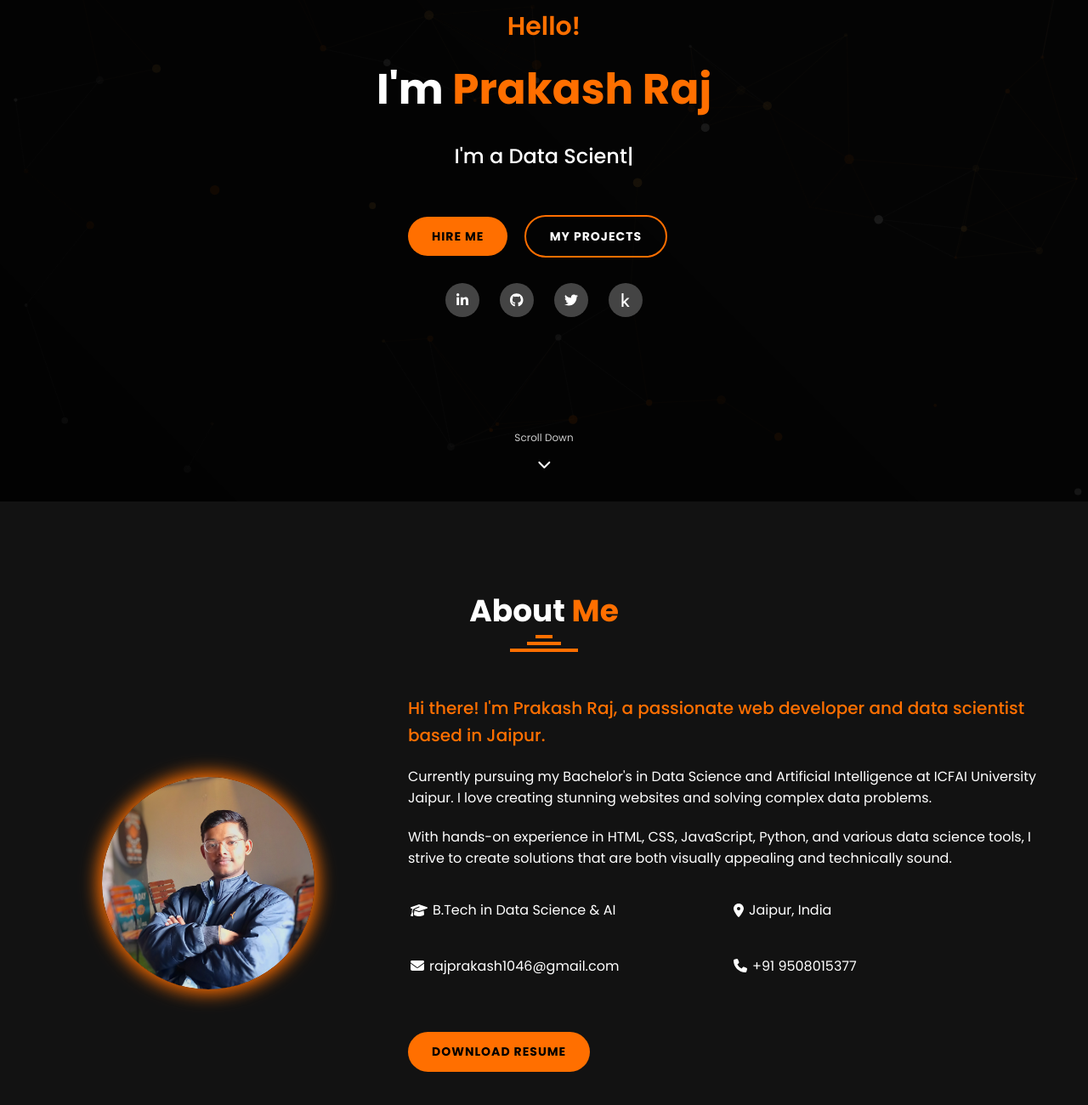
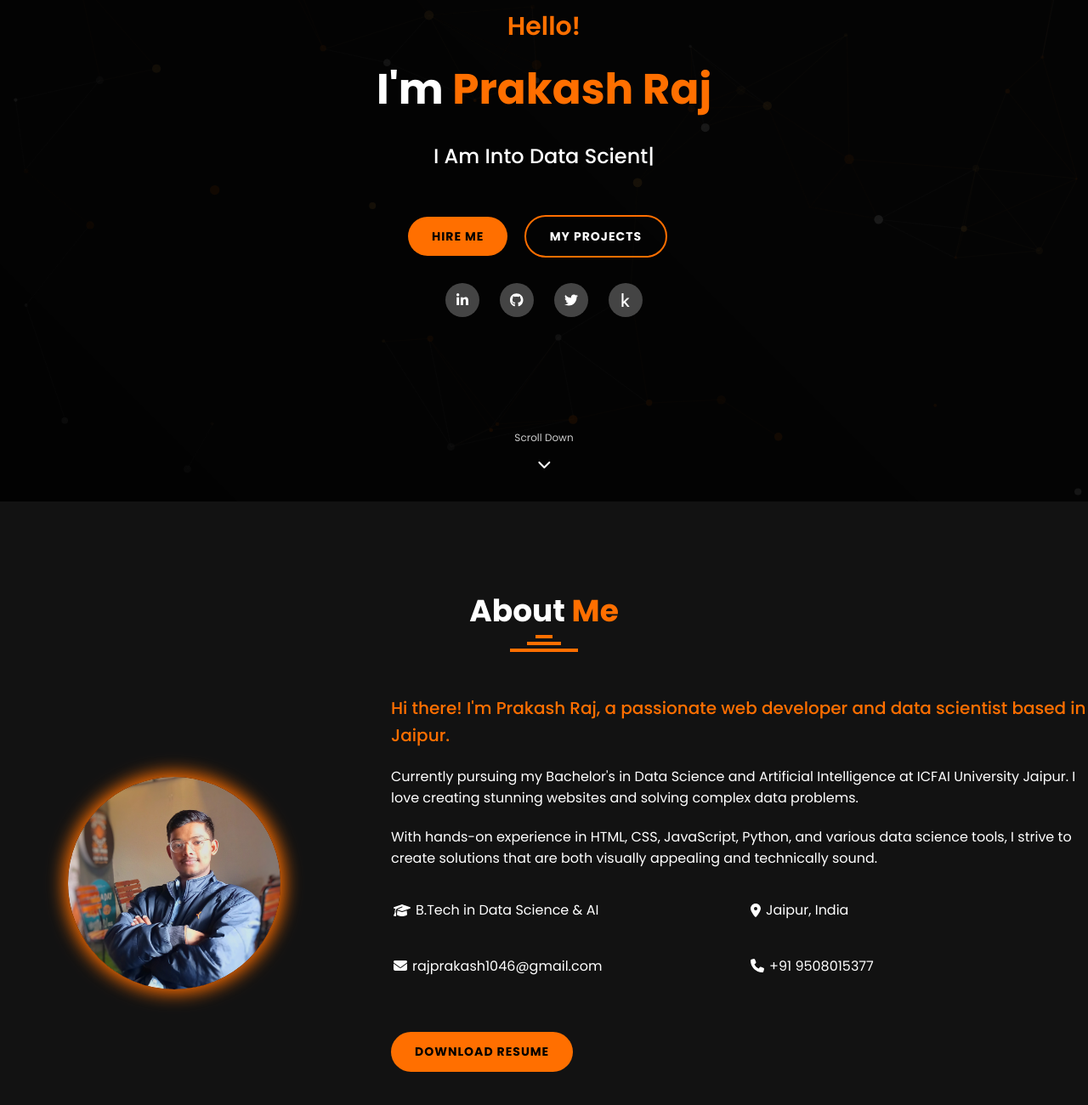
Before and after one commit to 1046prt/prakashraj, a plain HTML site: page index.html in a window 1280 px wide. Shown: the part 210-1510 px from the top of the page at 85% size. Drawn offline with Linux system fonts and the light colour scheme.

Commit message:
Some changes in hero section

```diff
--- a/index.html
+++ b/index.html
@@ -8,7 +8,7 @@
     <script src="https://cdnjs.cloudflare.com/ajax/libs/font-awesome/6.4.0/js/all.min.js"></script>
     <script defer src="index.js"></script>
   </head>
-  <body>
+  <body  oncontextmenu="return false;">
     <!-- Animated Background -->
     <div class="animated-background">
       <div class="gradient-overlay"></div>
@@ -41,7 +41,7 @@
           <h1 class="greeting">Hello!</h1>
           <h2 class="name">I'm <span class="highlight">Prakash Raj</span></h2>
           <div class="typing-wrapper">
-            <p>I'm a <span class="typing"></span></p>
+            <p>I Am Into <span class="typing"></span></p>
           </div>
           <div class="cta-buttons">
             <a href="#contact" class="btn primary-btn">Hire Me</a>
@@ -63,12 +63,13 @@
 
     <!-- About Section -->
     <section id="about" class="about">
+      <div class="new">
       <div class="container">
         <div class="section-header">
           <h2>About <span class="highlight">Me</span></h2>
           <div class="underline"></div>
         </div>
-
+        </div>
         <div class="about-content">
           <div class="about-image">
             <div class="image-wrapper">
@@ -78,7 +79,7 @@
               </div>
             </div>
           </div>
-
+          <div class="new">
           <div class="about-text">
             <p class="intro">Hi there! I'm Prakash Raj, a passionate web developer and data scientist based in Jaipur.</p>
             <p>Currently pursuing my Bachelor's in Data Science and Artificial Intelligence at ICFAI University Jaipur. I love creating stunning websites and solving complex data problems.</p>
@@ -104,6 +105,7 @@
               </div>
             </div>
             <a href="https://drive.google.com/file/d/1_sRECd19TUycxLQmA_pVV3DydlgF_Na9/view?usp=sharing" target="_blank" class="btn primary-btn">Download Resume</a>
+          </div>
           </div>
         </div>
       </div>
```
